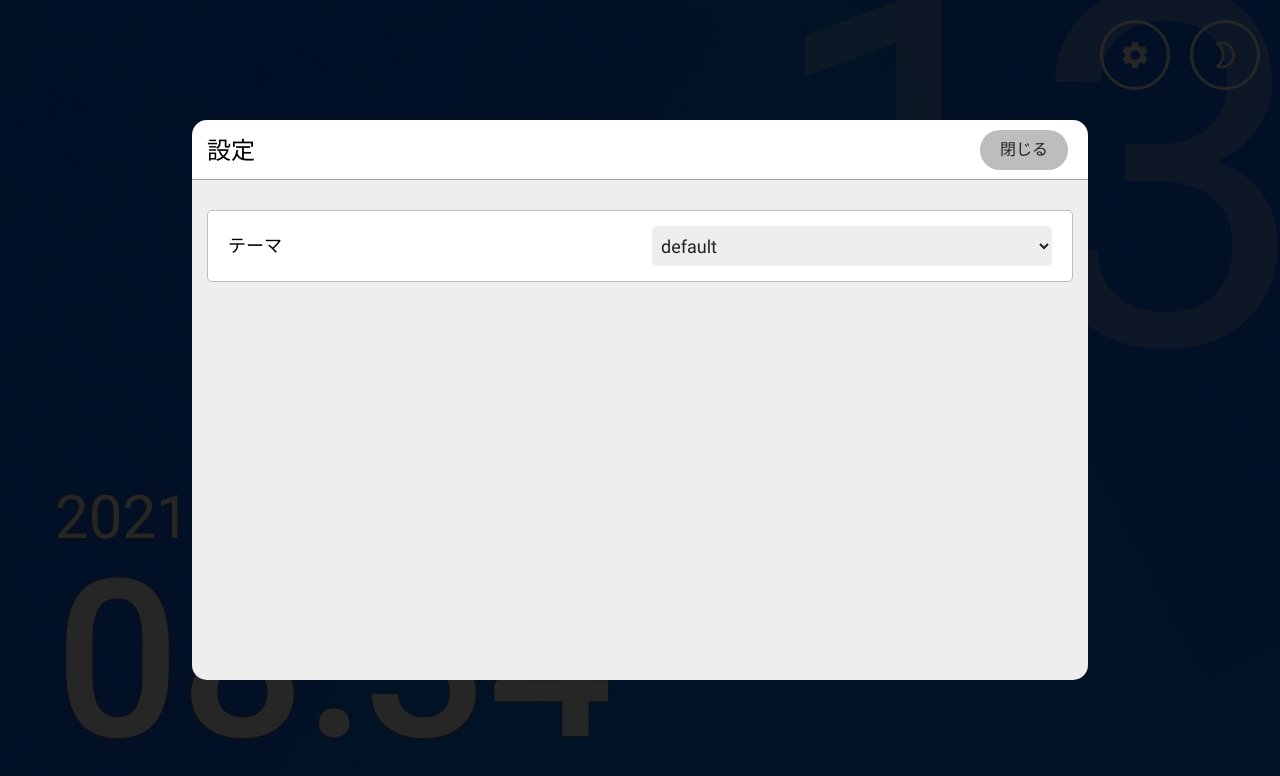
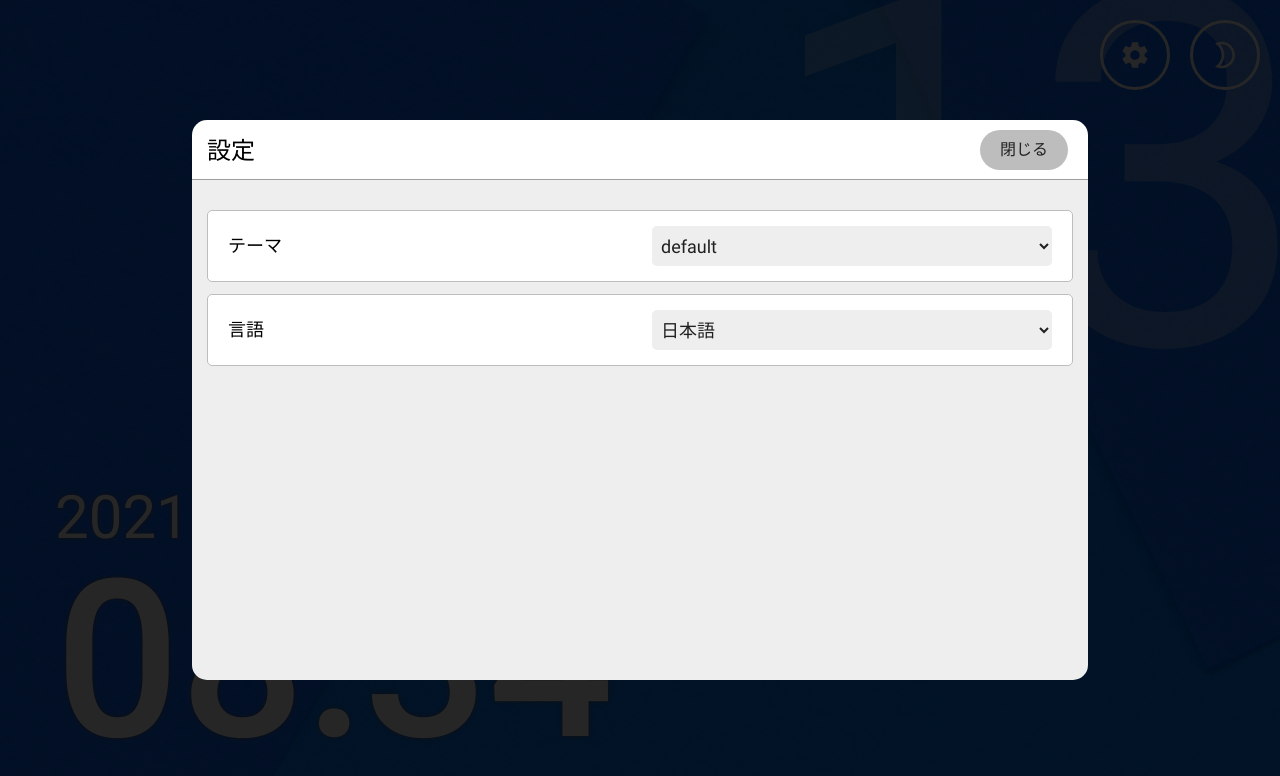
Before and after one commit to arkwnet/ahoxa, a Vue app: page / in a window 1280 px wide. Both pictures are taken after a click on the element 1135 px from the left and 55 px from the top of the page. Shown: the top 776 px of the page. Built offline with nearby package versions, Linux system fonts and the light colour scheme; a web font is replaced by a local one.

Commit message:
Add language select interface

```diff
--- a/src/assets/sass/OptionDialog.scss
+++ b/src/assets/sass/OptionDialog.scss
@@ -1,5 +1,6 @@
 .option {
 	width: 100%;
+	margin-bottom: 12px;
 	padding: 15px 10px;
 	padding-left: 20px;
 	background-color: #FFF;
@@ -50,6 +51,7 @@
 @media screen and (max-width: 800px) {
 	.option {
 		margin-top: -15px;
+		margin-bottom: 25px;
 		padding: 15px;
 		padding-top: 5px;
 		.columns {
--- a/src/components/OptionDialog.vue
+++ b/src/components/OptionDialog.vue
@@ -10,6 +10,18 @@
 					<div class="right">
 						<select v-model="option.theme" @change="changeOption">
 							<option v-for="theme in optionThemes" :key="theme.name" :value="theme.name">{{ theme.name }}</option>
+						</select>
+					</div>
+				</div>
+			</div>
+			<div class="option">
+				<div class="columns">
+					<div class="left">
+						言語
+					</div>
+					<div class="right">
+						<select>
+							<option>日本語</option>
 						</select>
 					</div>
 				</div>
```
Also changed, not shown: 1 other file (tests, documents, lock files or other folders).
